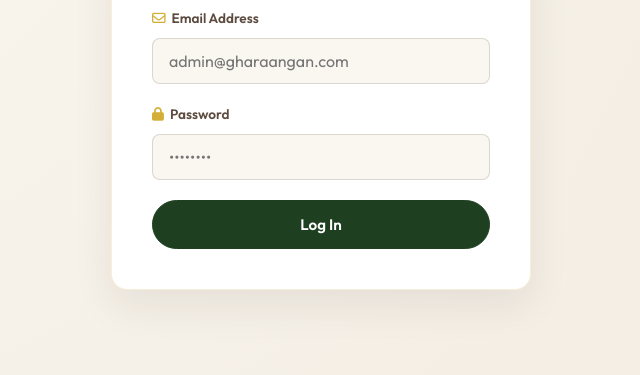
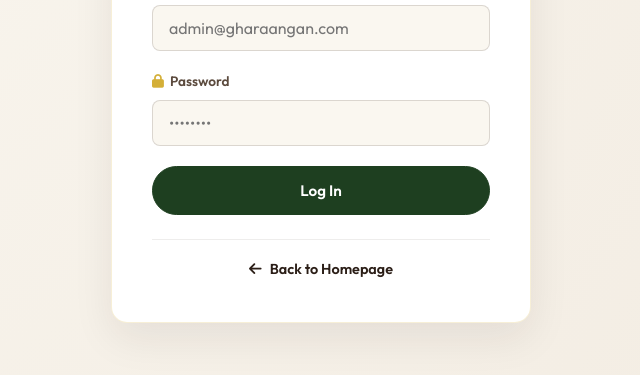
Before and after one commit to creativesiddhant/GharAangan, a plain HTML site: page admin.html in a window 1280 px wide. Shown: the part 333-708 px from the top of the page, without its empty margins (319-959 px from the left). Drawn offline with nearby package versions, Linux system fonts and the light colour scheme; a web font is replaced by a local one.

Commit message:
feat: add back to homepage link to admin login page

```diff
--- a/admin.css
+++ b/admin.css
@@ -216,6 +216,35 @@ body {
     align-items: center;
     justify-content: center;
     gap: 8px;
+}
+
+.login-footer {
+    margin-top: 24px;
+    padding-top: 16px;
+    border-top: 1px solid rgba(43, 30, 23, 0.08);
+}
+
+.back-home-link {
+    color: var(--gold-dark);
+    font-size: 0.9rem;
+    font-weight: 600;
+    text-decoration: none;
+    display: inline-flex;
+    align-items: center;
+    gap: 8px;
+    transition: var(--transition-smooth);
+}
+
+.back-home-link:hover {
+    color: var(--primary-green);
+}
+
+.back-home-link i {
+    transition: var(--transition-smooth);
+}
+
+.back-home-link:hover i {
+    transform: translateX(-4px);
 }
 
 /* ==========================================================================
--- a/admin.html
+++ b/admin.html
@@ -44,6 +44,10 @@
                     <span class="btn-spinner hidden"><i class="fa-solid fa-spinner fa-spin"></i> Authenticating...</span>
                 </button>
             </form>
+
+            <div class="login-footer">
+                <a href="index.html" class="back-home-link"><i class="fa-solid fa-arrow-left"></i> Back to Homepage</a>
+            </div>
         </div>
     </div>
 
```
